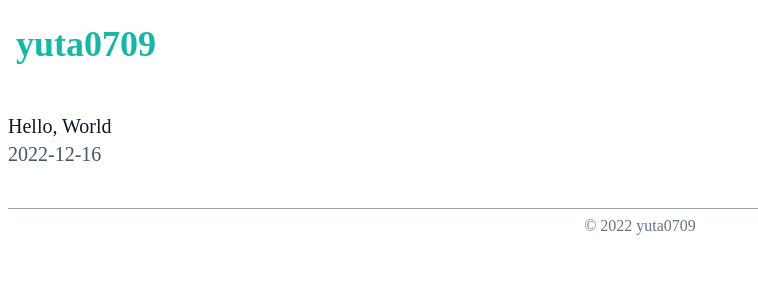
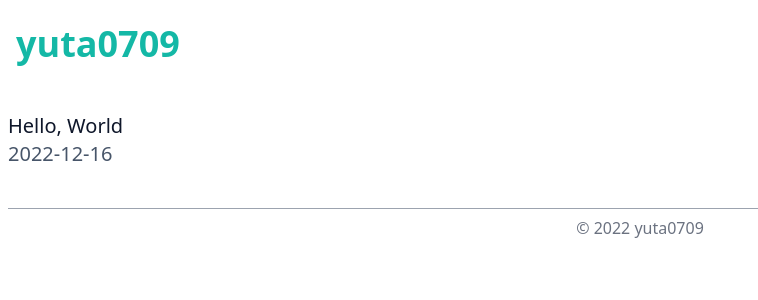
Before and after one commit to yuta0709/blog, a Next.js app: page / in a window 1280 px wide. Shown: the top 300 px of the page, without its empty margins (0-758 px from the left). Built offline with nearby package versions, Linux system fonts and the light colour scheme.

Commit message:
apply font

```diff
--- a/pages/_app.tsx
+++ b/pages/_app.tsx
@@ -5,7 +5,7 @@
 function MyApp({ Component, pageProps }: AppProps) {
   return (
     <>
-      <div className="flex flex-col min-h-screen">
+      <div className="flex flex-col min-h-screen font-sans">
         <Header />
         <Component {...pageProps} />
         <footer className="text-center text-gray-500">
```
